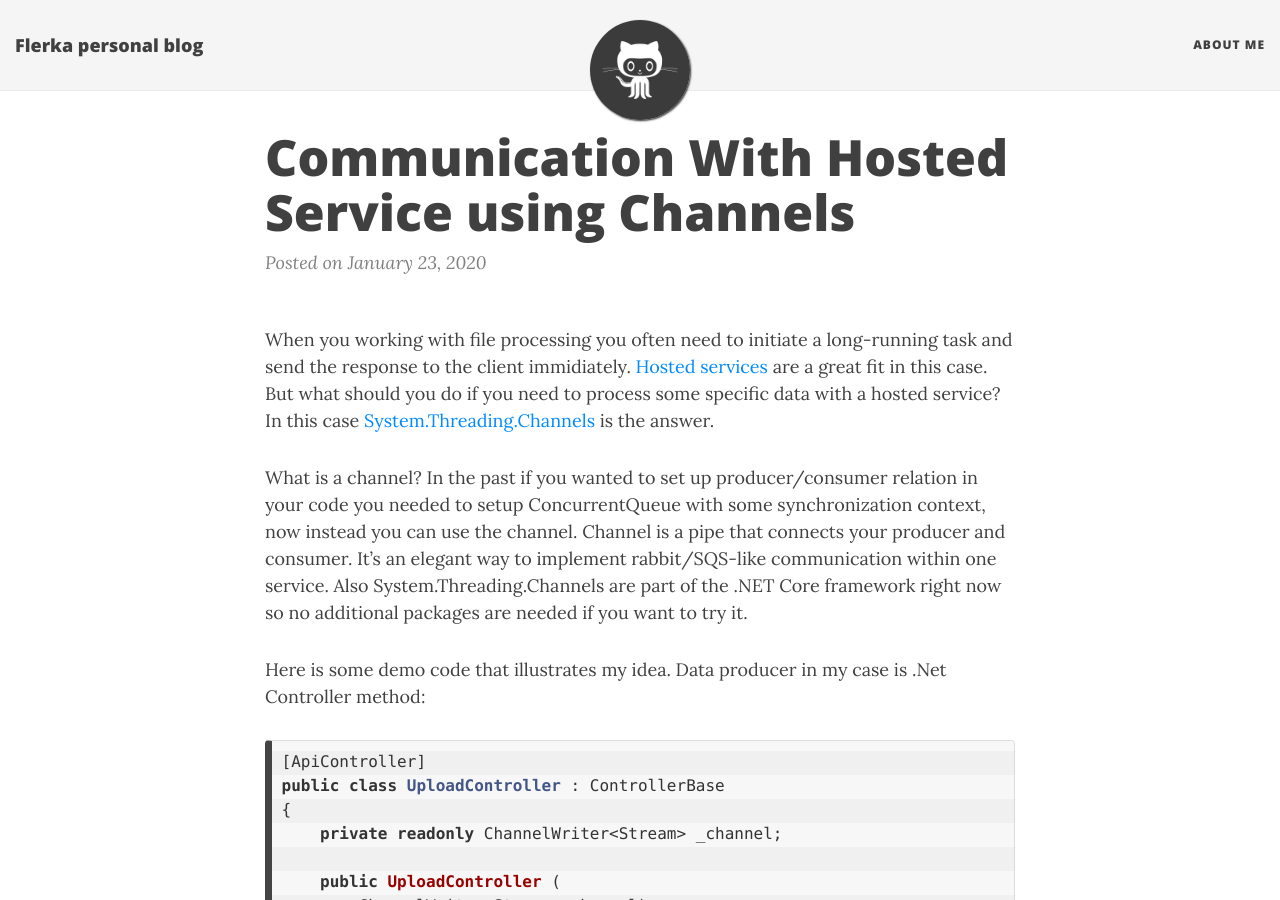
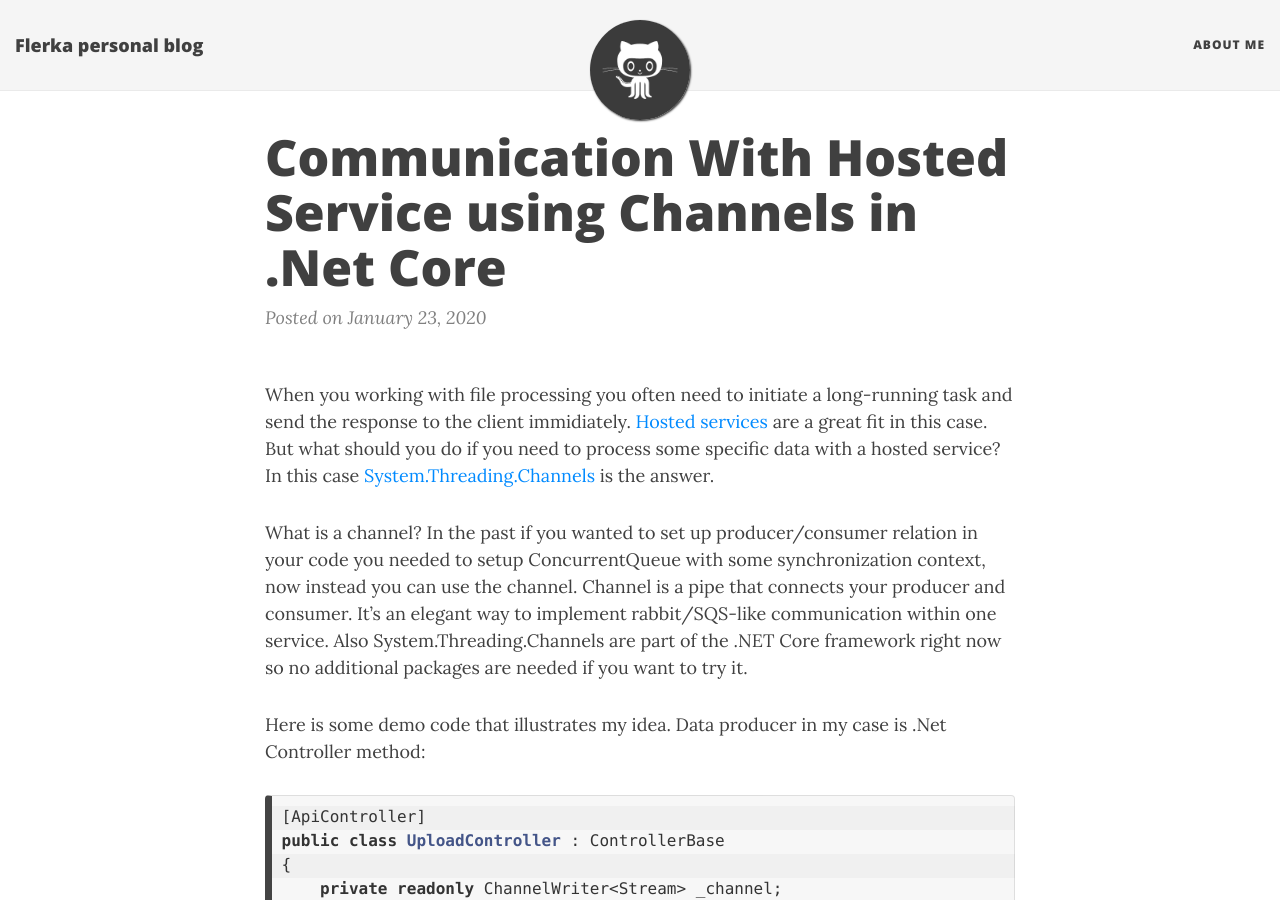
Before and after one commit to flerka/personal-blog, a Jekyll site: the page built from _posts/2020-01-23-communication-with-hosted-service-using-channels.md, in a window 1280 px wide and 900 px high. Built offline with Jekyll 4.4.1, drawn with Linux system fonts in a browser that asks for light colours; nearby versions of some CDN libraries; comment, search, counter and statistics services are not loaded.

Commit message:
fix naming

```diff
--- a/_posts/2020-01-23-communication-with-hosted-service-using-channels.md
+++ b/_posts/2020-01-23-communication-with-hosted-service-using-channels.md
@@ -1,6 +1,6 @@
 ---
 layout: post
-title: Communication With Hosted Service using Channels
+title: Communication With Hosted Service using Channels in .Net Core
 subtitle:
 tags: [development]
 comments: true
```
